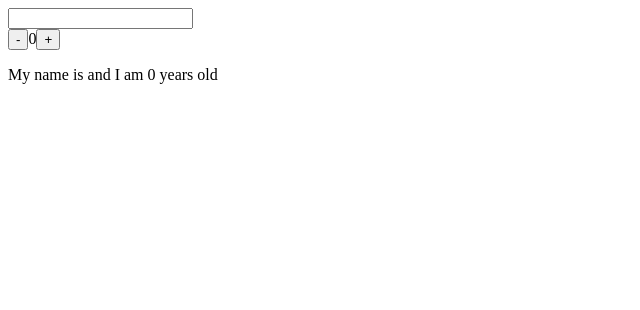
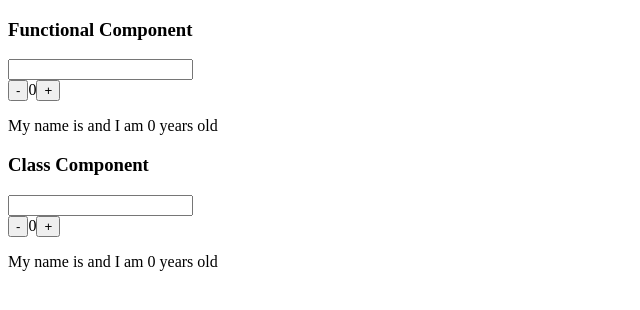
Before and after one commit to SohamAxel/ReactHandsOn, a React (Vite) app: page / in a window 1280 px wide. Shown: the top 310 px of the page, without its empty margins (0-640 px from the left). Built offline with nearby package versions, Linux system fonts and the light colour scheme.

Commit message:
Class component counter name

```diff
--- a/src/App.jsx
+++ b/src/App.jsx
@@ -1,7 +1,15 @@
 import CounterName from "./Components/CounterName";
+import { CounterNameClass } from "./Components/CounterNameClass";
 
 function App() {
-  return <CounterName />;
+  return (
+    <>
+      <h3>Functional Component</h3>
+      <CounterName />
+      <h3>Class Component</h3>
+      <CounterNameClass />
+    </>
+  );
 }
 
 export default App;
--- /dev/null
+++ b/src/Components/CounterNameClass.jsx
@@ -0,0 +1,48 @@
+import React from "react";
+
+export class CounterNameClass extends React.Component {
+  constructor(props) {
+    super(props);
+
+    this.state = {
+      name: "",
+      age: 0,
+    };
+  }
+
+  render() {
+    return (
+      <>
+        <input
+          type="text"
+          name="name"
+          id="name"
+          value={this.state.name}
+          onInput={(e) => this.setState({ name: e.target.value })}
+        />
+        <div className="counter">
+          <button
+            onClick={() =>
+              this.setState((prevState) => ({
+                age: prevState.age - 1
+              }))
+            }
+          >
+            -
+          </button>
+          {this.state.age}
+          <button
+            onClick={() =>
+              this.setState((prevState) => ({
+                age: prevState.age + 1
+              }))
+            }
+          >
+            +
+          </button>
+        </div>
+        <p>{`My name is ${this.state.name} and I am ${this.state.age} years old`}</p>
+      </>
+    );
+  }
+}
```
